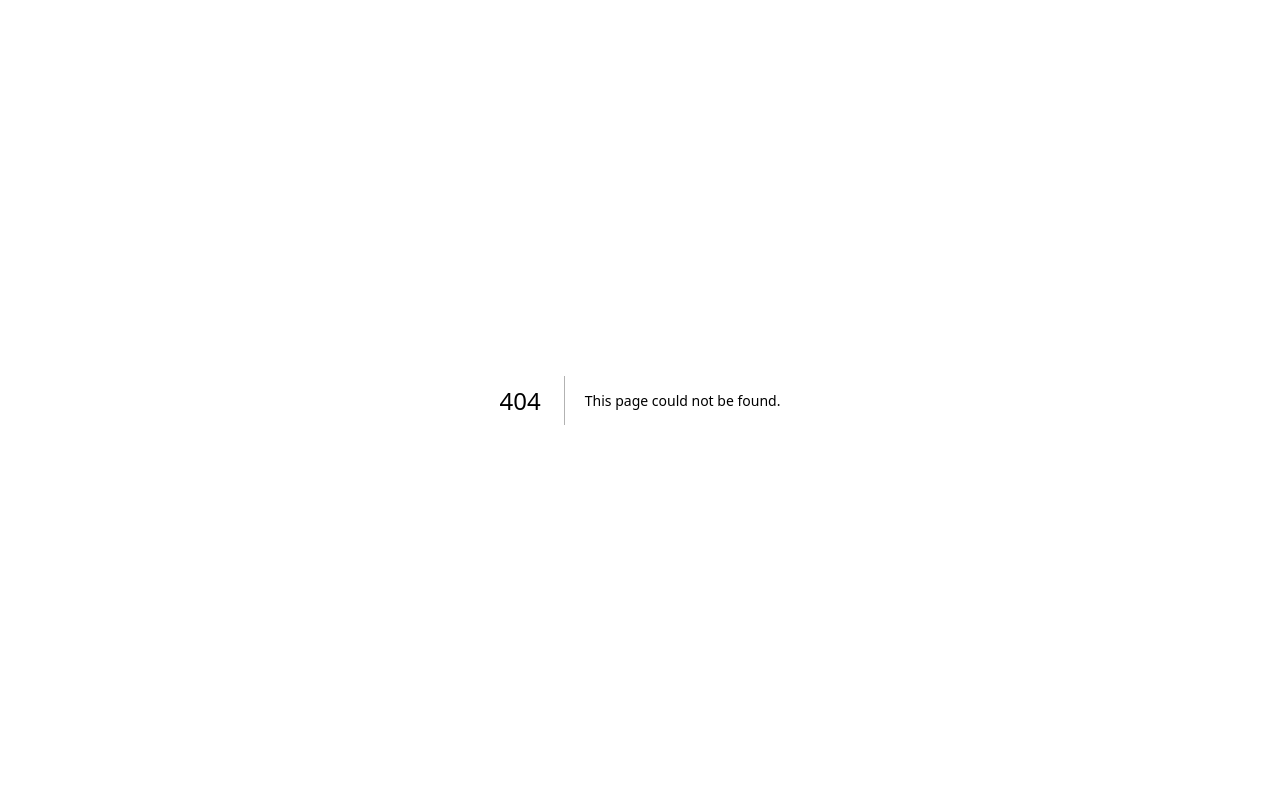
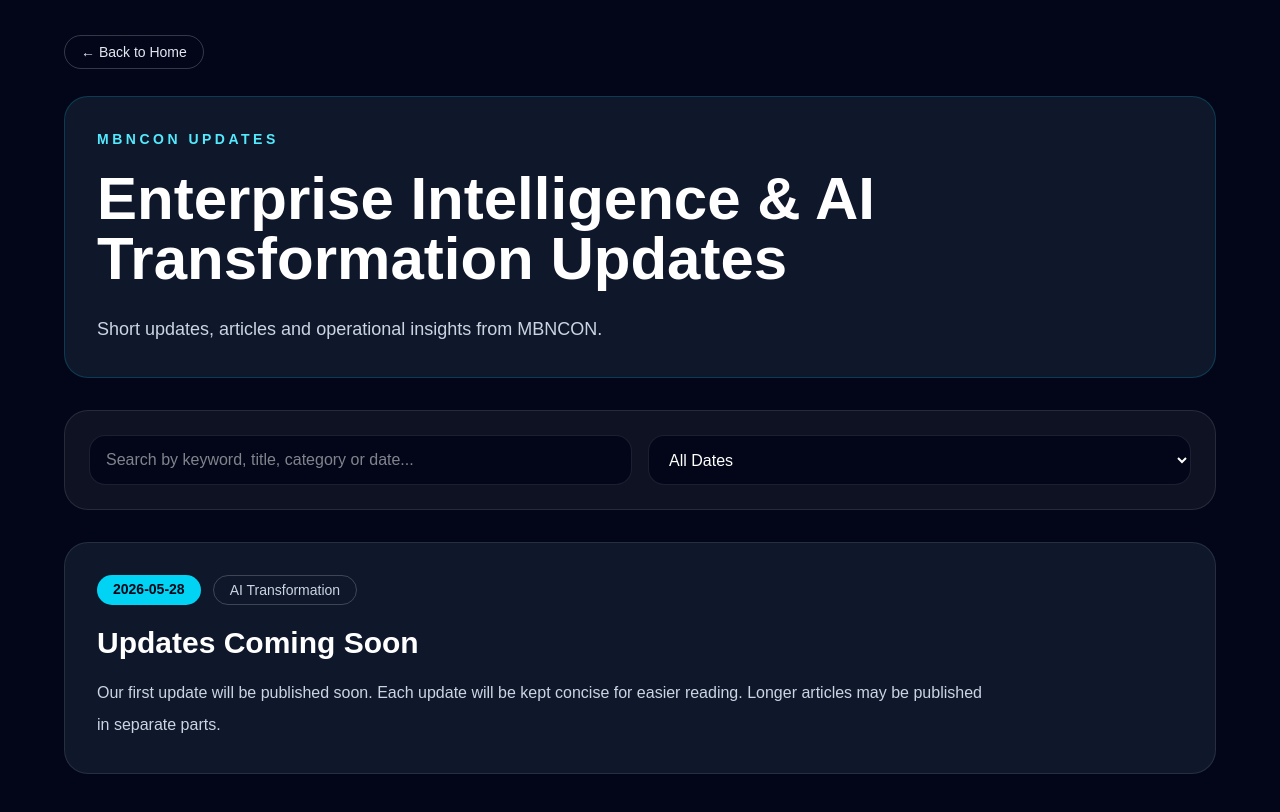
Before and after one commit to mahtab2011/mbncon, a Next.js app: page /updates in a window 1280 px wide. Before the commit this address had no page. Built offline with nearby package versions, Linux system fonts and the light colour scheme.

Commit message:
Added MBNCON updates platform with search and filtering

```diff
--- a/app/page.tsx
+++ b/app/page.tsx
@@ -409,9 +409,12 @@ export default function HomePage() {
       operational excellence insights, and future technology initiatives.
     </p>
 
-    <button className="mt-5 rounded-full bg-cyan-500 px-5 py-3 text-sm font-semibold text-white transition hover:bg-cyan-600">
-      Follow Updates
-    </button>
+    <Link
+  href="/updates"
+  className="mt-5 inline-flex rounded-full bg-cyan-500 px-5 py-3 text-sm font-semibold text-white transition hover:bg-cyan-600"
+>
+  Follow Updates
+</Link>
   </div>
 
   <div className="rounded-2xl border border-emerald-200 bg-emerald-50 p-5">
@@ -425,9 +428,12 @@ export default function HomePage() {
       can contact MBNCON for AI transformation and productivity support.
     </p>
 
-    <button className="mt-5 rounded-full bg-emerald-500 px-5 py-3 text-sm font-semibold text-white transition hover:bg-emerald-600">
-      Request Consultation
-    </button>
+    <Link
+  href="/contact"
+  className="mt-5 inline-flex rounded-full bg-emerald-500 px-5 py-3 text-sm font-semibold text-white transition hover:bg-emerald-600"
+>
+  Request Consultation
+</Link>
   </div>
 
   <div className="rounded-2xl border border-indigo-200 bg-indigo-50 p-5">
@@ -441,9 +447,12 @@ export default function HomePage() {
       supply chain, and operational intelligence systems.
     </p>
 
-    <button className="mt-5 rounded-full bg-indigo-500 px-5 py-3 text-sm font-semibold text-white transition hover:bg-indigo-600">
-      Join Network
-    </button>
+    <Link
+  href="/network"
+  className="mt-5 inline-flex rounded-full bg-indigo-500 px-5 py-3 text-sm font-semibold text-white transition hover:bg-indigo-600"
+>
+  Join Network
+</Link>
   </div>
 </div>
         <div className="mt-10 grid gap-6 md:grid-cols-2">
--- /dev/null
+++ b/app/updates/page.tsx
@@ -0,0 +1,119 @@
+"use client";
+
+import Link from "next/link";
+import { useMemo, useState } from "react";
+
+const updates = [
+  {
+    date: "2026-05-28",
+    category: "AI Transformation",
+    title: "Updates Coming Soon",
+    content:
+      "Our first update will be published soon. Each update will be kept concise for easier reading. Longer articles may be published in separate parts.",
+  },
+];
+
+export default function UpdatesPage() {
+  const [searchTerm, setSearchTerm] = useState("");
+  const [dateFilter, setDateFilter] = useState("All");
+
+  const availableDates = ["All", ...updates.map((item) => item.date)];
+
+  const filteredUpdates = useMemo(() => {
+    return updates.filter((item) => {
+      const matchesDate = dateFilter === "All" || item.date === dateFilter;
+
+      const keyword = searchTerm.toLowerCase();
+
+      const matchesKeyword =
+        item.title.toLowerCase().includes(keyword) ||
+        item.category.toLowerCase().includes(keyword) ||
+        item.content.toLowerCase().includes(keyword) ||
+        item.date.toLowerCase().includes(keyword);
+
+      return matchesDate && matchesKeyword;
+    });
+  }, [searchTerm, dateFilter]);
+
+  return (
+    <main className="min-h-screen bg-slate-950 px-6 py-10 text-white">
+      <section className="mx-auto max-w-6xl">
+        <Link
+          href="/"
+          className="rounded-full border border-white/20 px-4 py-2 text-sm text-slate-200 hover:bg-white/10"
+        >
+          ← Back to Home
+        </Link>
+
+        <div className="mt-8 rounded-3xl border border-cyan-400/20 bg-slate-900 p-8">
+          <p className="text-sm font-semibold uppercase tracking-[0.25em] text-cyan-300">
+            MBNCON Updates
+          </p>
+
+          <h1 className="mt-5 text-4xl font-bold md:text-6xl">
+            Enterprise Intelligence & AI Transformation Updates
+          </h1>
+
+          <p className="mt-6 max-w-4xl text-lg leading-8 text-slate-300">
+            Short updates, articles and operational insights from MBNCON.
+          </p>
+        </div>
+
+        <div className="mt-8 grid gap-4 rounded-3xl border border-white/10 bg-white/5 p-6 md:grid-cols-2">
+          <input
+            type="text"
+            placeholder="Search by keyword, title, category or date..."
+            value={searchTerm}
+            onChange={(event) => setSearchTerm(event.target.value)}
+            className="rounded-2xl border border-white/10 bg-slate-950 px-4 py-3 text-white outline-none focus:border-cyan-400"
+          />
+
+          <select
+            value={dateFilter}
+            onChange={(event) => setDateFilter(event.target.value)}
+            className="rounded-2xl border border-white/10 bg-slate-950 px-4 py-3 text-white outline-none focus:border-cyan-400"
+          >
+            {availableDates.map((date) => (
+              <option key={date} value={date}>
+                {date === "All" ? "All Dates" : date}
+              </option>
+            ))}
+          </select>
+        </div>
+
+        <div className="mt-8 space-y-6">
+          {filteredUpdates.map((item) => (
+            <article
+              key={`${item.date}-${item.title}`}
+              className="rounded-3xl border border-white/10 bg-slate-900 p-8"
+            >
+              <div className="flex flex-wrap gap-3 text-sm">
+                <span className="rounded-full bg-cyan-400 px-4 py-1 font-semibold text-slate-950">
+                  {item.date}
+                </span>
+
+                <span className="rounded-full border border-white/20 px-4 py-1 text-slate-300">
+                  {item.category}
+                </span>
+              </div>
+
+              <h2 className="mt-5 text-3xl font-bold text-white">
+                {item.title}
+              </h2>
+
+              <p className="mt-4 max-w-4xl leading-8 text-slate-300">
+                {item.content}
+              </p>
+            </article>
+          ))}
+
+          {filteredUpdates.length === 0 && (
+            <div className="rounded-3xl border border-white/10 bg-slate-900 p-8 text-slate-300">
+              No updates matched your search.
+            </div>
+          )}
+        </div>
+      </section>
+    </main>
+  );
+}
--- a/package.json
+++ b/package.json
@@ -13,7 +13,8 @@
     "next": "16.2.6",
     "react": "19.2.4",
     "react-dom": "19.2.4",
-    "recharts": "^3.8.1"
+    "recharts": "^3.8.1",
+    "resend": "^6.12.3"
   },
   "devDependencies": {
     "@tailwindcss/postcss": "^4",
```
Also changed, not shown: 1 other file (tests, documents, lock files or other folders).
